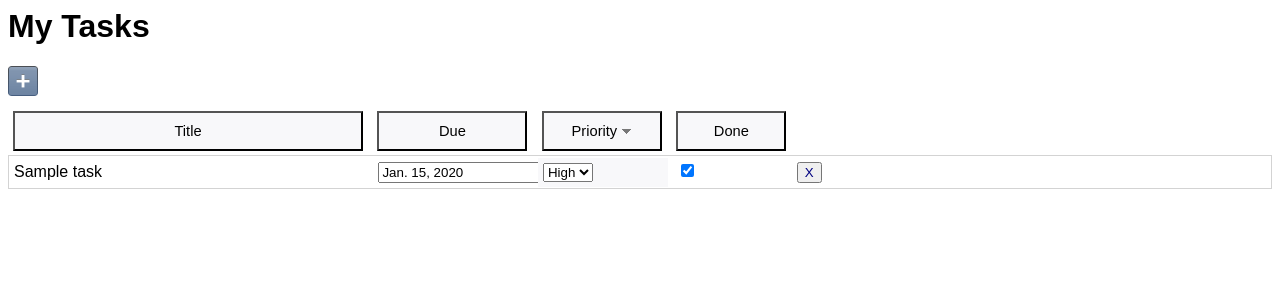
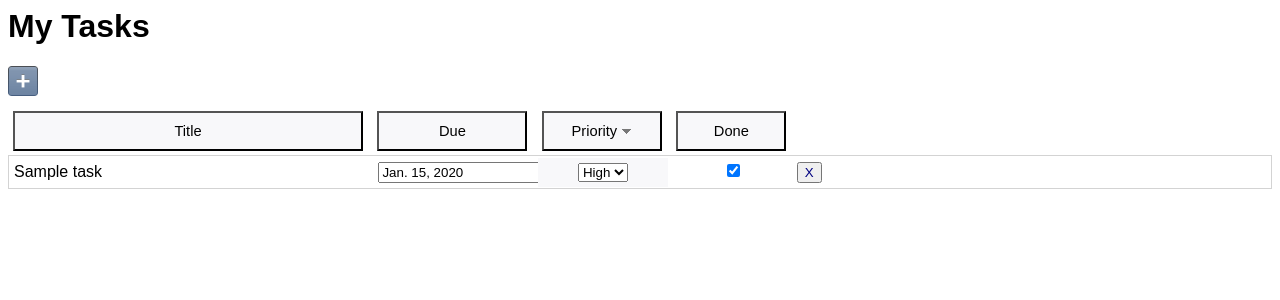
Before and after one commit to marklar/olakase, a Django app: page /kaseres/tasks/ in a window 1280 px wide. Shown: the top 300 px of the page. Run offline with Django 3.2, Linux system fonts and the light colour scheme; tables that the repository leaves empty hold one stand-in row (values such as "Sample post"); some libraries are stand-ins or nearby versions.

Commit message:
Even more CSS

```diff
--- a/kaseres/static/kaseres/css/main.css
+++ b/kaseres/static/kaseres/css/main.css
@@ -64,8 +64,17 @@ li.task div div {
 #sort_priority {
     width: 120px;
 }
+.task_priority_select {
+    display: block;
+    margin-left: auto;
+    margin-right: auto;
+}
+
 .is_completed {
     width: 110px;
+}
+.task_is_completed_checkbox {
+    margin-left: 50px;
 }
 #sort_is_completed {
     width: 110px;
```
